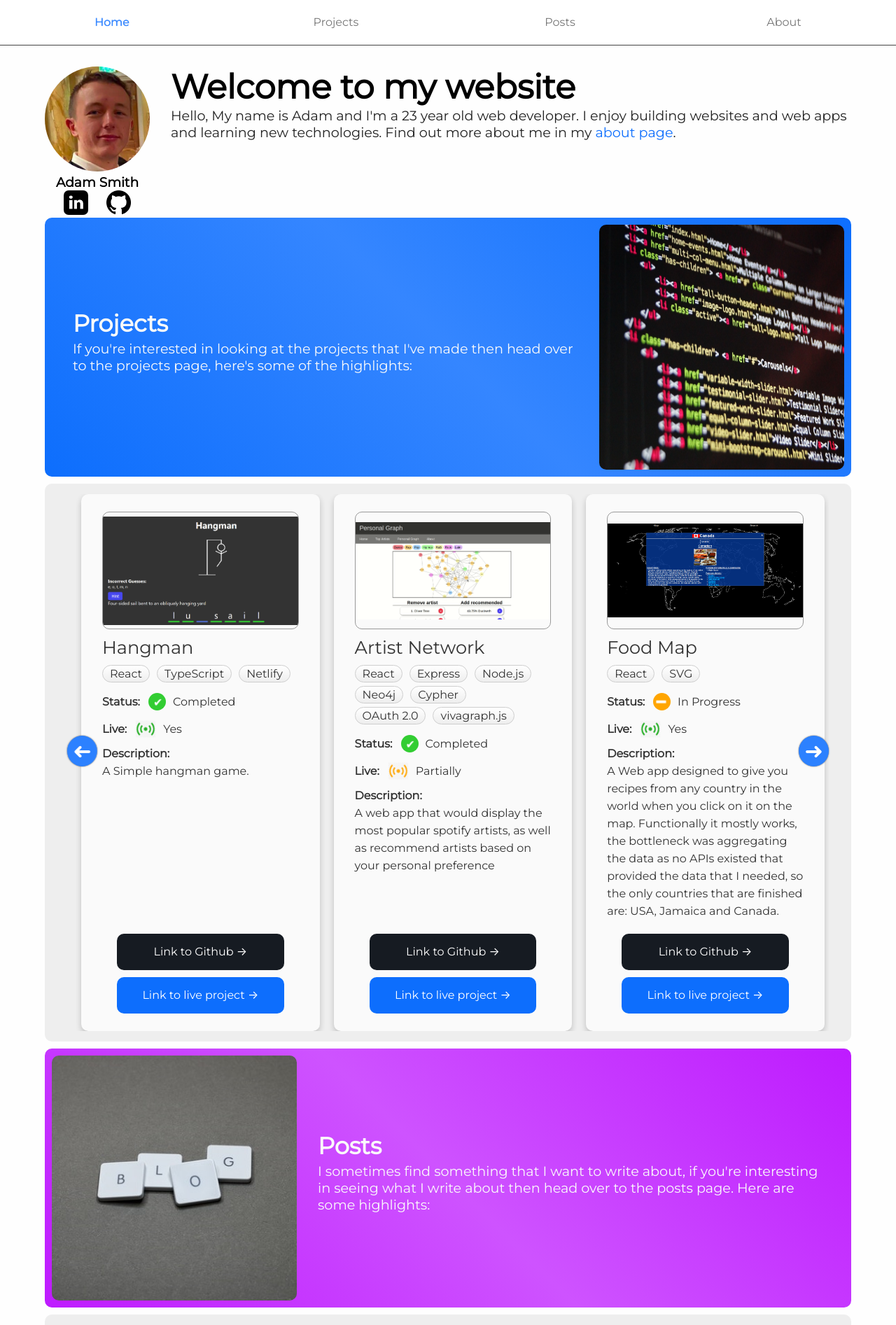
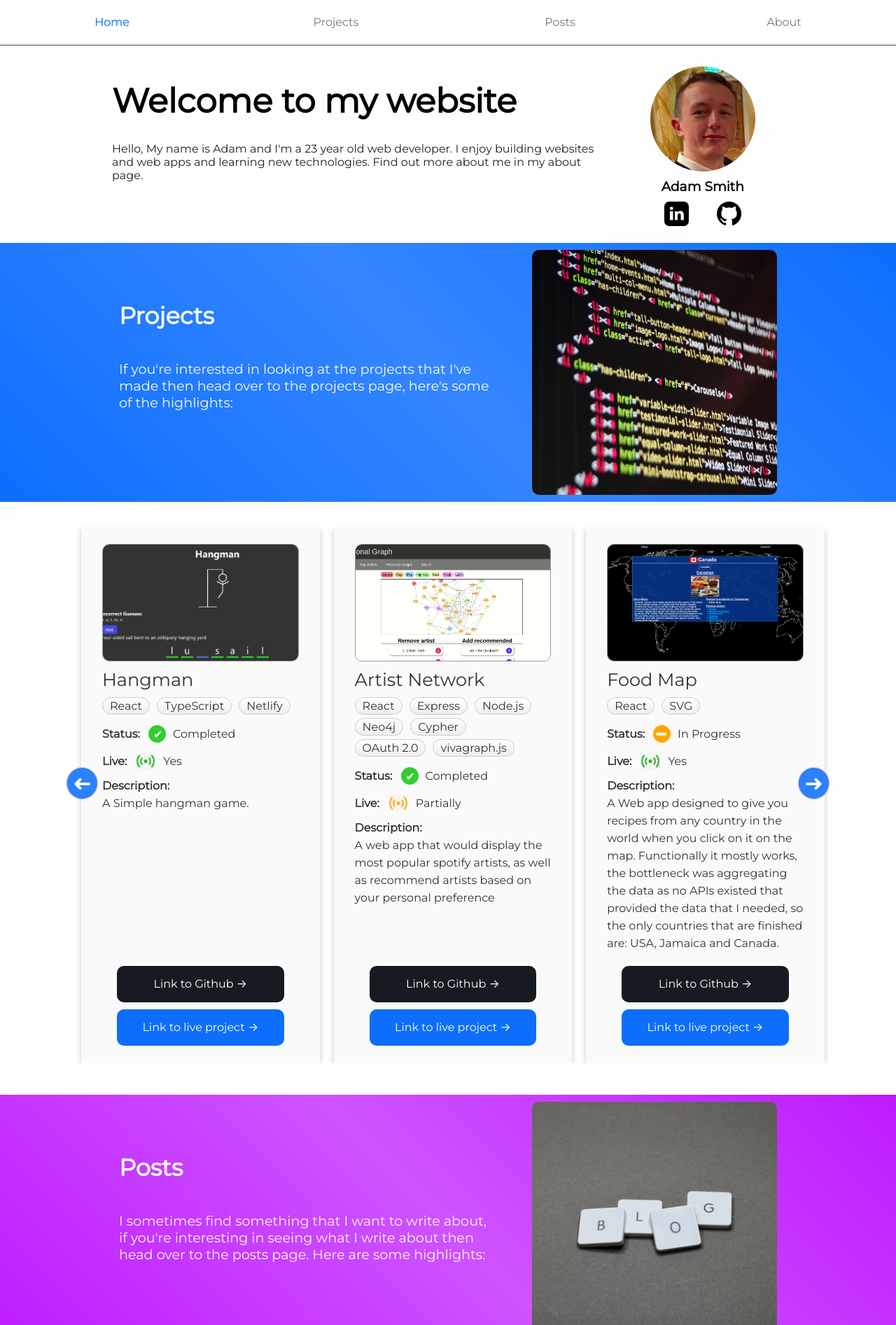
Before and after one commit to ADSmith-0/personal-website, a Next.js app: page / in a window 1280 px wide. Shown: the top 1893 px of the page at 70% size. Built offline with nearby package versions, Linux system fonts and the light colour scheme.

Commit message:
update: CSS and homepage

```diff
--- a/components/post-card.tsx
+++ b/components/post-card.tsx
@@ -1,6 +1,7 @@
 import Link from 'next/link';
 import path from 'path';
 import { PostType } from '../types/post';
+import cardStyle from '../styles/card.module.css';
 import styles from '../styles/post-card.module.css';
 import Image from 'next/image';
 
@@ -15,7 +16,7 @@ export default function PostCard({ post:{
         }
     }}: {post: PostType}) {
     return (
-        <article className={styles.card}>
+        <article className={`${styles.card} ${cardStyle.card}`}>
             <Image
                 src={cover_image}
                 className={styles.cover_image}
--- a/components/project-card.tsx
+++ b/components/project-card.tsx
@@ -1,17 +1,18 @@
 import { ProjectType } from '../types/project';
 import Image from 'next/image';
+import cardStyle from '../styles/card.module.css';
 import styles from '../styles/project-card.module.css';
 import StatusTrafficLight from './status-traffic-light';
 import LiveTrafficLight from './live-traffic-light';
 export default function projectCard({ project:{frontmatter}}:{project: ProjectType}) {
     return (
-        <article className={styles.card}>
+        <article className={`${styles.card} ${cardStyle.card}`}>
             <Image
                 src={frontmatter.cover_image}
                 className={styles.cover_image}
                 height={300}
                 width={500}
-                objectFit="contain"
+                objectFit="cover"
                 alt={frontmatter.title+" cover image"}
             />
             <h3 className={styles.title}>{frontmatter.title}</h3>
--- a/pages/index.tsx
+++ b/pages/index.tsx
@@ -32,7 +32,13 @@ export default function Home({ projects, posts }:{ projects:ProjectType[], posts
         <title>Home</title>
       </Head>
       <main className={styles.container}>
-        <section id={styles.head}>
+        <section id={styles.head} className={styles.width_75}>
+          <div id={styles.head_intro}>
+            <h1 id={styles.title}>Welcome to my website</h1>
+            <p id={styles.intro_text} className={styles.description}>Hello, My name is Adam and I&apos;m a 23 year old web developer.
+              I enjoy building websites and web apps and learning new technologies. Find out more about me in my <Link href="/about"><a className={styles.link}>about page</a></Link>.
+            </p>
+          </div>
           <aside id={styles.side_bar}>
             <Image
               src='/images/profile-picture.jpg'
@@ -63,22 +69,16 @@ export default function Home({ projects, posts }:{ projects:ProjectType[], posts
               </a>
             </div>
           </aside>
-          <div id={styles.head_intro}>
-            <h1 id={styles.title}>Welcome to my website</h1>
-            <p id={styles.intro_text} className={styles.description}>Hello, My name is Adam and I&apos;m a 23 year old web developer.
-              I enjoy building websites and web apps and learning new technologies. Find out more about me in my <Link href="/about"><a className={styles.link}>about page</a></Link>.
-            </p>
-          </div>
         </section>
-        <section className={styles.blocks}>
-            <section id={styles.projects_description} className={styles.description_section}>
-                <div id={styles.projects_text}>
+        <section className={`${styles.blocks} ${styles.blue_background}`}>
+            <section className={styles.description_section}>
+                <div className={styles.block_text}>
                     <Link href="/projects">
-                        <a className={styles.link}>
-                            <h2 className={styles.subtitle}>Projects <span className={styles.arrow}>&rarr;</span></h2>
+                        <a className={styles.block_link}>
+                            <h2 className={styles.block_subtitle}>Projects <span className={styles.arrow}>&rarr;</span></h2>
                         </a>
                     </Link>
-                    <p className={styles.description}>
+                    <p className={styles.block_description}>
                         If you&apos;re interested in looking at the projects that I&apos;ve made then head over
                         to the projects page, here&apos;s some of the highlights:
                     </p>
@@ -91,6 +91,7 @@ export default function Home({ projects, posts }:{ projects:ProjectType[], posts
                     alt="Image representing projects"
                 />
             </section>
+        </section>
         <div className={styles.carousel_container}>
             <Carousel className={styles.carousel_section}>
                 {projects.map((project, index) => (
@@ -98,9 +99,20 @@ export default function Home({ projects, posts }:{ projects:ProjectType[], posts
                 ))}
             </Carousel>
         </div>
+        <section className={`${styles.blocks} ${styles.pink_background}`}>
+            <section className={`${styles.description_section} `}>
+                <section className={styles.block_text}>
+                    <Link href="/projects">
+                        <a className={styles.block_link}>
+                            <h2 className={styles.block_subtitle}>Posts <span className={styles.arrow}>&rarr;</span></h2>
+                        </a>
+                    </Link>
+                    <p className={styles.block_description}>
+                        I sometimes find something that I want to write about, if you&apos;re interesting
+                        in seeing what I write about then head over to the posts page. Here are some
+                        highlights:
+                    </p>
                 </section>
-        <section className={styles.blocks}>
-            <section id={styles.posts_description} className={styles.description_section}>
                 <Image
                     className={styles.block_image}
                     src="/images/posts.jpg"
@@ -109,17 +121,6 @@ export default function Home({ projects, posts }:{ projects:ProjectType[], posts
                     objectFit="cover"
                     alt="Image representing posts by Miguel Á. Padriñán from Pexels"
                 />
-                <section id={styles.posts_text}>
-                    <Link href="/projects">
-                        <a className={styles.link}>
-                            <h2 className={styles.subtitle}>Posts <span className={styles.arrow}>&rarr;</span></h2>
-                        </a>
-                    </Link>
-                    <p className={styles.description}>
-                        I sometimes find something that I want to write about, if you&apos;re interesting
-                        in seeing what I write about then head over to the posts page. Here are some
-                        highlights:
-                    </p>
             </section>
         </section>
         <div className={styles.carousel_container}>
@@ -129,7 +130,6 @@ export default function Home({ projects, posts }:{ projects:ProjectType[], posts
                 ))}
             </Carousel>
         </div>
-        </section>
       </main>
     </>
   )
--- /dev/null
+++ b/styles/card.module.css
@@ -0,0 +1,25 @@
+.card {
+    box-shadow: 0 4px 8px 0 #00000033;
+    background-color: #fafafa;
+    transition: 0.3s;
+    color: #333;
+    /* border-radius: 10px; */
+    padding: 25px 30px;
+    display: grid;
+    grid-template-columns: 1fr;
+    gap: 10px;
+    align-items: center;
+}
+.card:hover {
+    box-shadow: 0 8px 30px rgba(0, 0, 0, 0.12);
+}
+@media(prefers-color-scheme: dark) {
+    .card {
+        /* background-color: #0d1117; */
+        background-color: #303030;
+        box-shadow: 0 4px 8px 0 #00000033;
+    }
+    .card:hover{
+        box-shadow: 0 8px 30px rgba(0, 0, 0, 0.12);
+    }
+}
--- a/styles/carousel.module.css
+++ b/styles/carousel.module.css
@@ -67,7 +67,8 @@
     #right_btn { margin-left: 2%; }
     .carousel {
         margin-top: 10px;
-        padding: 0 10px;
+        padding: 30px 10px;
+
     }
     .carousel article {
         min-width: 100%;
--- a/styles/globals.css
+++ b/styles/globals.css
@@ -18,11 +18,11 @@ a {
   --primary-colour: #0d6efd;
 }
 @media(prefers-color-scheme: dark){
-  body {
-    background-color: #090c10;
+  html, body {
+    background-color: #212121;
   }
   *{
-    color: #c9d1d9;
+    color: #fafafa;
   }
   a {
     color: #f0f6fc
--- a/styles/home.module.css
+++ b/styles/home.module.css
@@ -1,16 +1,28 @@
 .container {
-    width: 90%;
+    width: 100%;
     margin: auto;
     margin-top: 30px;
 }
+.width_75 {
+    width: 75%;
+    margin: auto;
+}
 #head {
     display: grid;
-    grid-template-columns: auto 1fr;
+    grid-template-columns: 3fr 1fr;
     gap: 30px;
+    padding-bottom: 20px;
 }
 .columns {
     display: grid;
     grid-template-columns: 1fr 1fr;
+}
+#side_bar {
+    display: flex;
+    flex-direction: column;
+    justify-content: space-evenly;
+    gap: 10px;
+    align-items: center;
 }
 #profile_picture {
     border-radius: 50%;
@@ -19,16 +31,16 @@
     text-align: center;
     color: #f0f0f0;
 }
-#title { font-size: 3rem; }
-.description {
+#title { font-size: 3rem; padding: 20px 0 30px 0; }
+.block_description {
     font-size: 1.2rem;
     color: #fafafa;
     margin-bottom: 20px;
 }
-.link {
+.block_link {
     color: var(--primary-colour);
 }
-.subtitle {
+.block_subtitle {
     position: relative;
     font-size: 2.1rem;
     line-height: 3rem;
@@ -57,6 +69,7 @@
 #social_links {
     display: flex;
     justify-content: space-evenly;
+    gap: 40px;
 }
 .social_icon {
     border-radius: 7px;
@@ -68,31 +81,38 @@
     display: grid;
     grid-template-columns: 1fr;
     gap: 10px;
+    margin-bottom: 20px;
 }
 .description_section {
+    width: 75%;
+    margin: auto;
     display: grid;
     grid-template-columns: auto auto;
-    gap: 30px;
+    gap: 50px;
     place-items: center;
-    border-radius: 10px;
     padding: 10px;
 }
 .block_image {
     border-radius: 10px;
 }
-#projects_description {
+.blue_background {
     background-image: linear-gradient(45deg, #0d6efd, #3586ff, #0d6efd);
 }
-#projects_text { padding-left: 30px; }
-#posts_description {
+.block_text {
+    display: flex;
+    flex-direction: column;
+    justify-content: space-evenly;
+    gap: 40px;
+    margin-bottom: 30px;
+    align-items: flex-start;
+}
+.pink_background {
     background-image: linear-gradient(45deg,#be1bff,#ce53ff, #be1bff);
 }
-#posts_text { padding-right: 30px; }
 .carousel_container {
     padding: 15px 10px;
     border-radius: 10px;
-    background-color: #333;
-    margin-bottom: 10px;
+    margin-bottom: 30px;
 }
 @keyframes fadeIn {
     0% { opacity: 0; }
@@ -114,13 +134,14 @@
     gap: 10px;
     flex-direction: row;
     justify-content: flex-start;
+
 }
 @media(prefers-color-scheme: light) {
     #dev_name { color: #000; }
     #intro_text { color: #222; }
     .social_icon { filter: brightness(0); }
     /* .carousel_container { background-image: linear-gradient(45deg, #cecece, #fff, #cecece); } */
-    .carousel_container { background-color: #eee;}
+    /* .carousel_container { background-color: #eee;} */
 }
 @media(max-width: 480px) {
     .description_section {
@@ -129,4 +150,14 @@
     .arrow {
         display: inline-block;
     }
+    #head {
+        grid-template-columns: 1fr;
+    }
+    /* #side_bar {
+        flex-direction: row;
+        flex-wrap: wrap;
+    } */
+    .blocks {
+        padding: 40px 0;
+    }
 }
--- a/styles/project-card.module.css
+++ b/styles/project-card.module.css
@@ -1,18 +1,6 @@
 .card {
-    /* border: 1px solid #555; */
-    background-color: #fafafa;
-    color: #333;
-    box-shadow: 0 4px 8px 0 #00000033;
-    transition: 0.3s;
-    border-radius: 10px;
-    padding: 25px 30px;
-    display: grid;
-    grid-template-columns: 1fr;
     grid-template-rows: auto auto auto auto auto 1fr auto;
-    gap: 10px;
-    align-items: center;
 }
-.card:hover{ box-shadow: 0 8px 16px 0 #00000033; }
 .title {
     margin: 0;
 }
@@ -100,11 +88,6 @@
     pointer-events: none;
 }
 @media(prefers-color-scheme: dark) {
-    .card {
-        background-color: #0d1117;
-        box-shadow: 0 4px 8px 0 #00000033;
-    }
-    .card:hover{ box-shadow: 0 8px 16px 0 #00000033; }
     #githubLink {
         background-color: #ddd;
         color: #222;
```
Also changed, not shown: projects/portfolio-website.md (+2 -2 lines), styles/post-card.module.css (+0 -15 lines). Lines whose indentation alone changed are shown as unchanged.
